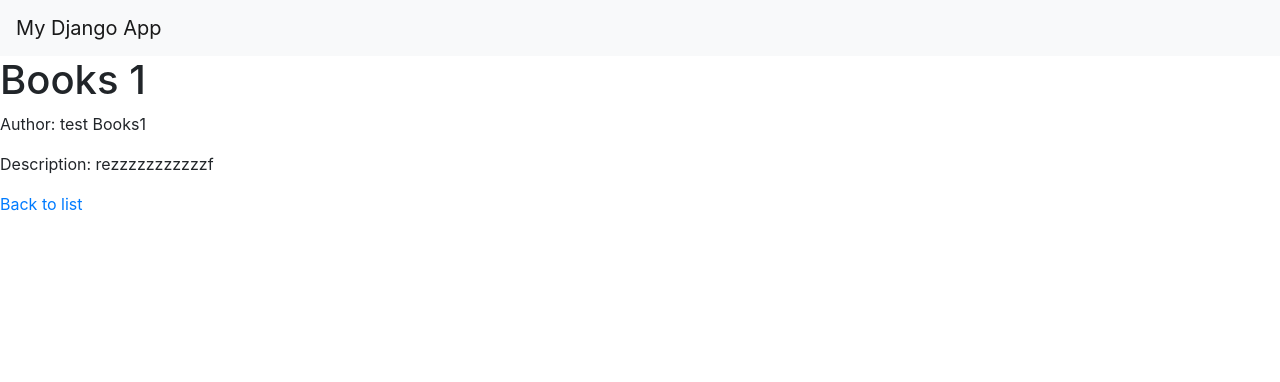
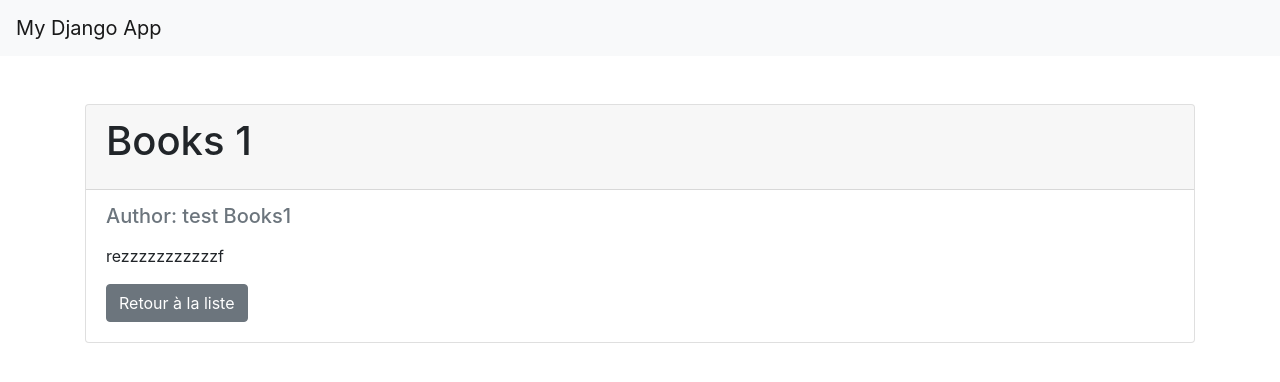
Before and after one commit to amalhsouna/my_library_project, a Django app: page /library/book/1/ in a window 1280 px wide. Shown: the top 382 px of the page. Run offline with Django 5.2, Linux system fonts and the light colour scheme; data comes from the database, SQL or seed files in the repository; some libraries are stand-ins or nearby versions.

Commit message:
add booststrap to detail

```diff
--- a/library/templates/library/book_detail.html
+++ b/library/templates/library/book_detail.html
@@ -1,11 +1,19 @@
 <!-- library/templates/library/book_detail.html -->
 {% extends 'base.html' %}
 
-{% block title %}Liste des livres{% endblock %}
+{% block title %}Détails du livre{% endblock %}
 
 {% block content %}
-    <h1>{{ book.title }}</h1>
-    <p>Author: {{ book.author }}</p>
-    <p>Description: {{ book.description }}</p>
-    <a href="{% url 'book_list' %}">Back to list</a>
+<div class="container my-5">
+    <div class="card">
+        <div class="card-header">
+            <h1 class="card-title">{{ book.title }}</h1>
+        </div>
+        <div class="card-body">
+            <h5 class="card-subtitle mb-3 text-muted">Author: {{ book.author }}</h5>
+            <p class="card-text">{{ book.description }}</p>
+            <a href="{% url 'book_list' %}" class="btn btn-secondary">Retour à la liste</a>
+        </div>
+    </div>
+</div>
 {% endblock %}
```
